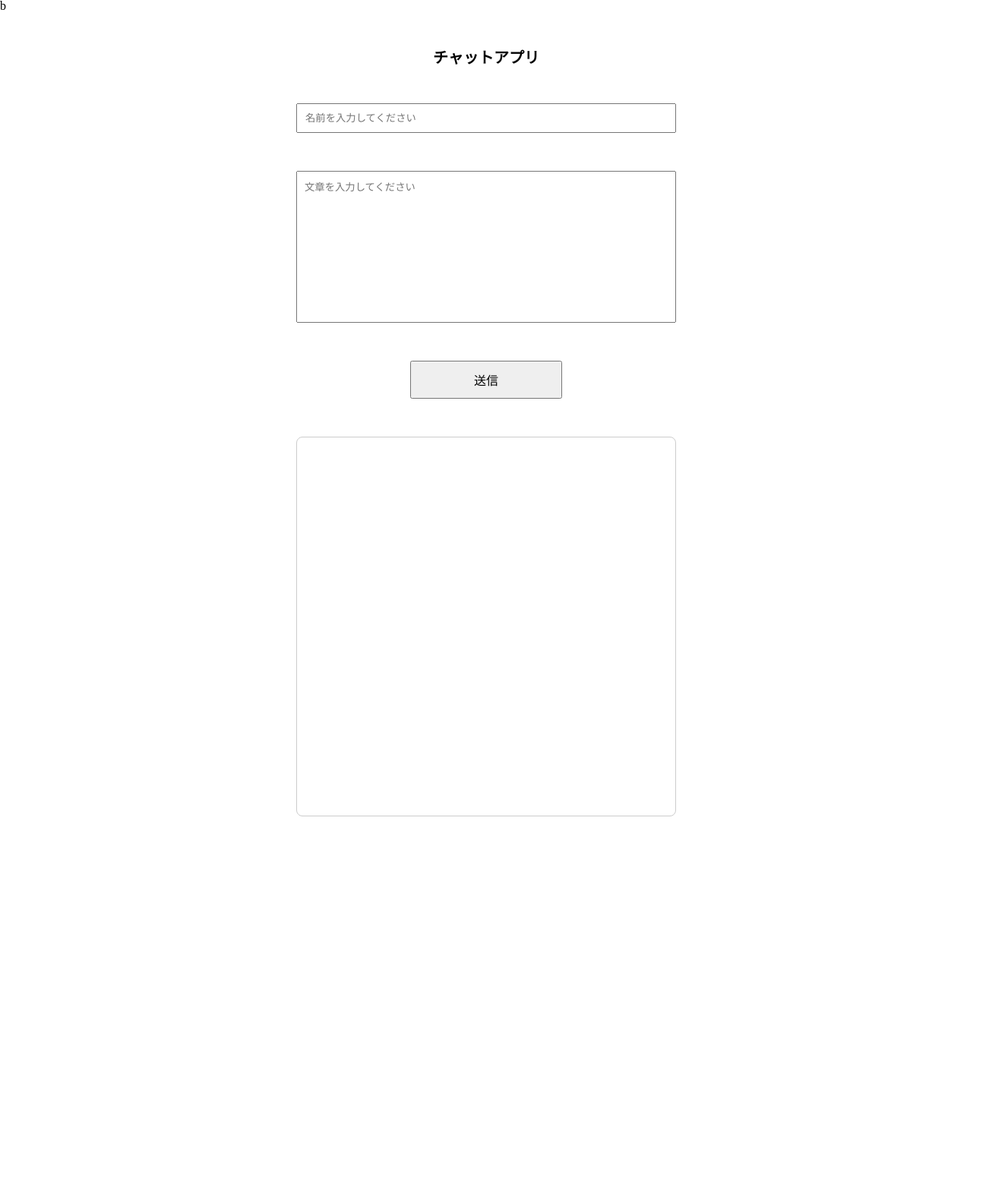
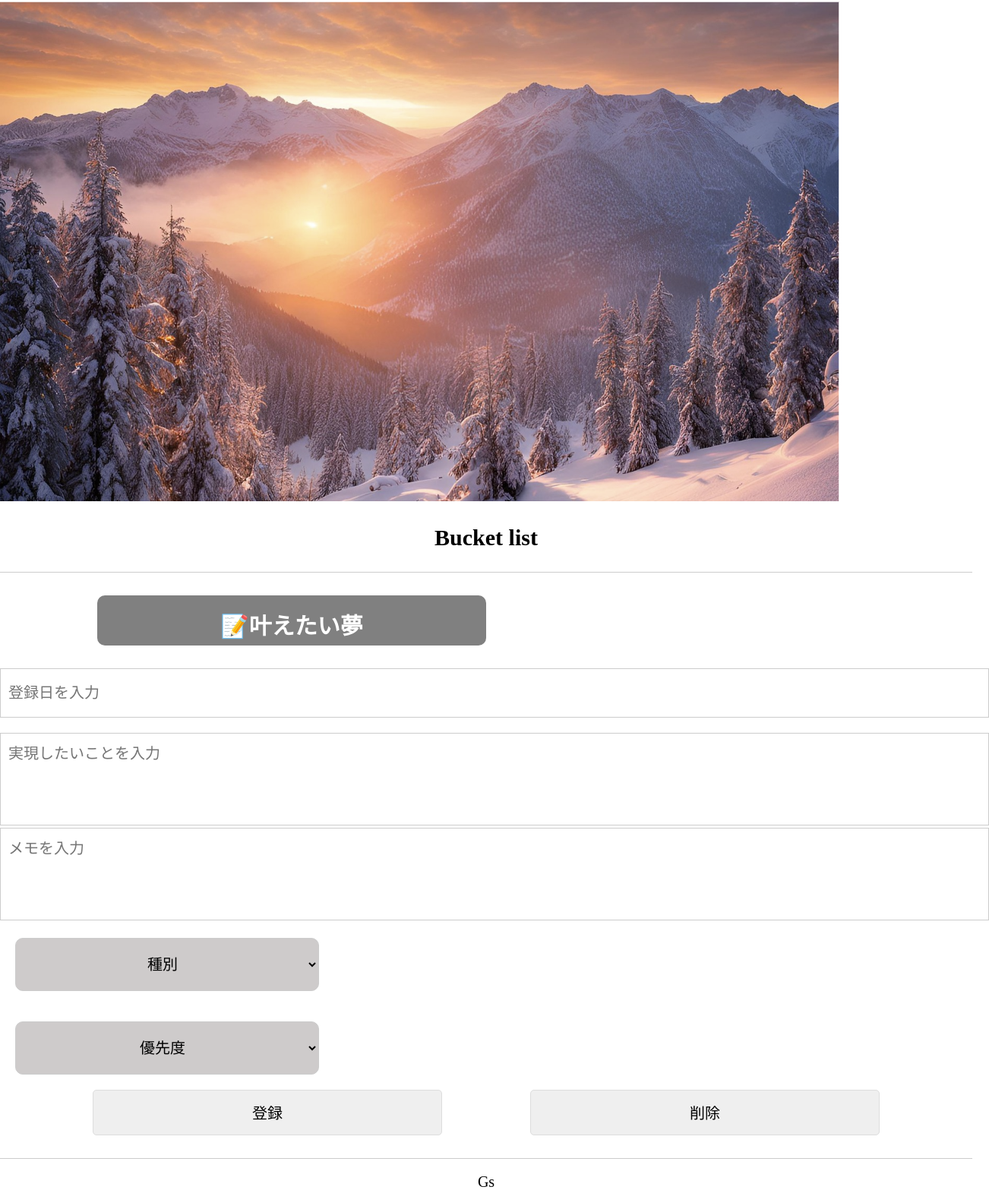
Before and after one commit to mochizuki123/Line-memo-application, a plain HTML site: page complete.html in a window 1280 px wide. Shown: the whole page at 76% size, 1302 px wide, since content can reach past the window. Before the commit the page ends 1075 px from the top, so only its background shows below. Drawn offline with nearby package versions, Linux system fonts and the light colour scheme; no server answers.

Commit message:
11/24 changes

```diff
--- a/complete.html
+++ b/complete.html
@@ -1,29 +1,62 @@
 <!DOCTYPE html>
 <html lang="ja">
-b
+
 <head>
     <meta charset="UTF-8">
     <meta http-equiv="X-UA-Compatible" content="IE=edge">
     <meta name="viewport" content="width=device-width, initial-scale=1.0">
     <title>Firebase_version9_RealtimeDB(G'sACADEMY初学者用サンプル)</title>
-    <link rel="stylesheet" href="css/reset.css">
-    <link rel="stylesheet" href="css/style.css">
+    <link rel="stylesheet" href="css1/reset.css">
+    <link rel="stylesheet" href="./css1/style.css">
 </head>
 
 <body>
-    <h1>チャットアプリ</h1>
+    <div>
+        <img class="bucket-img" src="./img/backet list image.png"  alt="">
+    </div>
+    <h1>Bucket list</h1>
+    <h1 class="text1"> 📝叶えたい夢</h1>
+    <main>
+        <div id="output"></div>
+
+        <div class="input-area">
+            <input id="date" type="text" placeholder="登録日を入力">
+            <textarea id="task" placeholder="実現したいことを入力"></textarea>
+            <textarea id="memo" placeholder="メモを入力"></textarea>
+        </div>
+
+        <dl class="typepriority-area">
+            <dd><select id="type">
+                    <option value="palceholder">種別</option>
+                    <option>仕事</option>
+                    <option>家事</option>
+                    <option>遊び</option>
+                    <option>その他</option>
+                </select>
+            </dd>
+
+            <dd><select id="priority">
+                    <option value="palceholder">優先度</option>
+                    <option></option>
+                    <option>高</option>
+                    <option>中</option>
+                    <option>低</option>
+                </select>
+            </dd>
+        </dl>
+
+        <div class="button-area">
+            <button id="save">登録</button>
+            <button id="clear">削除</button>
+        </div>
+    </main>
+
+
+    <footer>
+        Gs
+    </footer>
+
     <!-- コンテンツ表示画面 -->
-    <div>
-        <div>
-            <input type="text" id="uname" placeholder="名前を入力してください">
-        </div>
-        <div>
-            <textarea id="text" placeholder="文章を入力してください"></textarea>
-        </div>
-        <button id="send">送信</button>
-        <div id="output"></div>
-    </div>
-
 
     <script src="https://ajax.googleapis.com/ajax/libs/jquery/3.6.0/jquery.min.js"></script>
     <script type="module">
@@ -45,24 +78,27 @@ b
         const db = getDatabase(app); //RealtimeDBに接続
         const dbRef = ref(db, "chat"); //RealtimeDB内の"chat"を使う
 
-        //11/21追加
-        const unameQuery = query(dbRef, orderByChild('uname'), equalTo('mochi'));
+        //11/21 キー(type)クエリ
+        /*const typeQuery = query(dbRef, orderByChild('type'), equalTo('mochi'));
 
-            get(unameQuery)
+            get(typeQuery)
                 .then((snapshot) => {
                     if (snapshot.exists()) {
                         console.log(snapshot.val()); // 検索結果を取得
                     } else {
                         console.log('No matching data found');
                     }
-                 });
+                 }); */
 
+        //11/21 追加 データ削除
+        //$("#delete").on("click", function ()
+        //dbRef.child("clear").remove(key);
 
         //データ登録(Click)
-        $("#send").on("click", function () {
+        $("#save").on("click", function () {
             const msg = {
-                uname: $("#uname").val(),
-                text: $("#text").val()
+                type: $("#type").val(),
+                priority: $("#priority").val()
             }
             const newPostRef = push(dbRef); //ユニークKEYを生成
             set(newPostRef, msg);           //"chat"にユニークKEYをつけてオブジェクトデータを登録
@@ -73,7 +109,7 @@ b
             console.log(e);        //e変数の中身を確認！！
             if (e.keyCode == 13) {   //EnterKey=13
                 const msg = {
-                    uname: $("#uname").val(),
+                    type: $("#type").val(),
                     text: $("#text").val()
                 }
                 const newPostRef = push(dbRef); //ユニークKEYを生成
@@ -81,16 +117,18 @@ b
             }
         });
 
+
         //最初にデータ取得＆onSnapshotでリアルタイムにデータを取得
         onChildAdded(dbRef, function (data) {
             const msg = data.val();    //オブジェクトデータを取得し、変数msgに代入
             const key = data.key;      //データのユニークキー（削除や更新に使用可能）
 
+           console.log(msg,"データ取得を確認");
             //表示用テキスト・HTMLを作成
-            let h = '<p>';
-            h += msg.uname;
+            let h = '<p class="output-css">';
+            h += msg.type;
             h += '<br>';
-            h += msg.text;
+            h += msg.priority;
             h += '</p>';
             $("#output").append(h); //#outputの最後に追加
 
@@ -99,7 +137,7 @@ b
 
         // データ更新
         //db.collection(msg).doc(OCDoMX20wuQXCeYC - XK).update({
-          //  uname: "bb"
+          //  type: "bb"
         //})
 
     </script>
--- a/css/style.css
+++ /dev/null
@@ -1,43 +0,0 @@
-* {
-  box-sizing: border-box;
-}
-
-h1 {
-  text-align: center;
-  margin: 50px 0;
-  font-size: 20px;
-}
-
-input {
-  width: 500px;
-  padding: 10px;
-  display: block;
-  margin: 0 auto 50px;
-}
-
-textarea {
-  width: 500px;
-  height: 200px;
-  padding: 10px;
-  margin: 0 auto 50px;
-  display: block;
-  resize: none;
-}
-
-button {
-  width: 200px;
-  height: 50px;
-  margin: 0 auto 50px;
-  display: block;
-  font-size: 16px;
-}
-
-#output {
-  width: 500px;
-  display: block;
-  height: 500px;
-  border: 1px solid #ccc;
-  margin: 0 auto;
-  border-radius: 8px;
-  padding: 10px;
-}
--- a/css/reset.css
+++ b/css1/reset.css
@@ -1,7 +1,13 @@
+/* http://meyerweb.com/eric/tools/css/reset/
+   v2.0 | 20110126
+   License: none (public domain)
+*/
+
 html,
 body,
 div,
 span,
+applet,
 object,
 iframe,
 h1,
@@ -13,8 +19,11 @@ h6,
 p,
 blockquote,
 pre,
+a,
 abbr,
+acronym,
 address,
+big,
 cite,
 code,
 del,
@@ -24,14 +33,19 @@ img,
 ins,
 kbd,
 q,
+s,
 samp,
 small,
+strike,
 strong,
 sub,
 sup,
+tt,
 var,
 b,
+u,
 i,
+center,
 dl,
 dt,
 dd,
@@ -54,13 +68,16 @@ article,
 aside,
 canvas,
 details,
+embed,
+figure,
 figcaption,
-figure,
 footer,
 header,
 hgroup,
 menu,
 nav,
+output,
+ruby,
 section,
 summary,
 time,
@@ -70,16 +87,12 @@ video {
   margin: 0;
   padding: 0;
   border: 0;
-  outline: 0;
   font-size: 100%;
+  font: inherit;
   vertical-align: baseline;
-  background: transparent;
 }
 
-body {
-  line-height: 1;
-}
-
+/* HTML5 display-role reset for older browsers */
 article,
 aside,
 details,
@@ -94,6 +107,11 @@ section {
   display: block;
 }
 
+body {
+  line-height: 1;
+}
+
+ol,
 ul {
   list-style: none;
 }
@@ -111,53 +129,7 @@ q:after {
   content: none;
 }
 
-a {
-  margin: 0;
-  padding: 0;
-  font-size: 100%;
-  vertical-align: baseline;
-  background: transparent;
-  text-decoration: none;
-}
-
-ins {
-  background-color: #fff;
-  color: #000;
-  text-decoration: none;
-}
-
-mark {
-  background-color: #fff;
-  color: #000;
-  font-style: italic;
-  font-weight: bold;
-}
-
-del {
-  text-decoration: line-through;
-}
-
-abbr[title],
-dfn[title] {
-  border-bottom: 1px dotted;
-  cursor: help;
-}
-
 table {
   border-collapse: collapse;
   border-spacing: 0;
 }
-
-hr {
-  display: block;
-  height: 1px;
-  border: 0;
-  border-top: 1px solid #cccccc;
-  margin: 1em 0;
-  padding: 0;
-}
-
-input,
-select {
-  vertical-align: middle;
-}
--- /dev/null
+++ b/css1/style.css
@@ -0,0 +1,131 @@
+
+h1 {
+    font-size: 30px;
+    text-align: center;
+    font-weight: bold;
+    margin: 30px 0;
+    padding-bottom: 30px;
+    border-bottom: 1px solid #ccc;
+}
+
+.text1 {
+    width:40%;
+    color: white;
+    background-color: grey;
+    padding-top: 2%;
+    height: 10px;
+    border-radius: 10px;
+    margin-left: 10%;
+    border: 3px ;
+}
+
+/* .input-area { */
+    width: 80%;
+    margin: 5px auto 30px;
+    padding: 20px;
+    border: 1px solid #ccc;
+    border-radius: 10px;
+    margin-bottom: 10px;
+
+}
+
+.typepriority-area {
+    width: 90%;
+    margin: 0 auto;
+    display: flex;
+    justify-content: space-between;
+}
+
+.typepriority-area select {
+    border: 1px solid #ddd;
+    border-radius: 5px;
+    width: 48%;
+    height: 60px;
+    text-align: center;
+    /* display: block; */
+    font-size: 20px;
+
+}
+
+#type, #priority {
+    background-color: rgb(206, 203, 203);
+    width: 400px;
+    height: 70px;
+    text-align: center;
+    padding: 20px;
+    border: 1px solid #ccc;
+    border-radius: 10px;
+    font-size: 20px;
+    margin:20px;
+
+}
+
+
+input {
+    width: 100%;
+    display: block;
+    padding: 20px 10px;
+    margin-bottom: 20px;
+    border: 1px solid #ccc;
+    font-size: 20px;
+}
+
+textarea {
+    width: 100%;
+    height: 100px;
+    padding: 10px;
+    border: 1px solid #ccc;
+    resize: none;
+    font-size: 20px;
+}
+
+.button-area {
+    width: 90%;
+    margin: 0 auto;
+    display: flex;
+    justify-content: space-between;
+}
+
+.button-area button {
+    border: 1px solid #ddd;
+    border-radius: 5px;
+    width: 40%;
+    height: 60px;
+    margin:0 auto;
+
+    /* text-align: center; */
+    display: block;
+    font-size: 20px;
+}
+
+
+.button-area :active {
+    -webkit-transform: translateY(4px);
+    transform: translateY(4px);
+    border-bottom: none;
+}
+
+footer {
+    margin-top: 30px;
+    border-top: 1px solid #ccc;
+    padding-top: 20px;
+    text-align: center;
+    font-size: 20px;
+}
+
+#list {
+    /* background-color: rgb(241, 241, 192); */
+    width: 80%;
+    margin: 50px auto;
+}
+
+#list li {
+    font-size: 20px;
+    border-bottom: 1px solid #ccc;
+    padding-bottom: 10px;
+    margin-bottom: 20px
+}
+
+#list li p {
+    margin: 10px 0;
+}
```
Also changed, not shown: img/backet list image.png (added).
